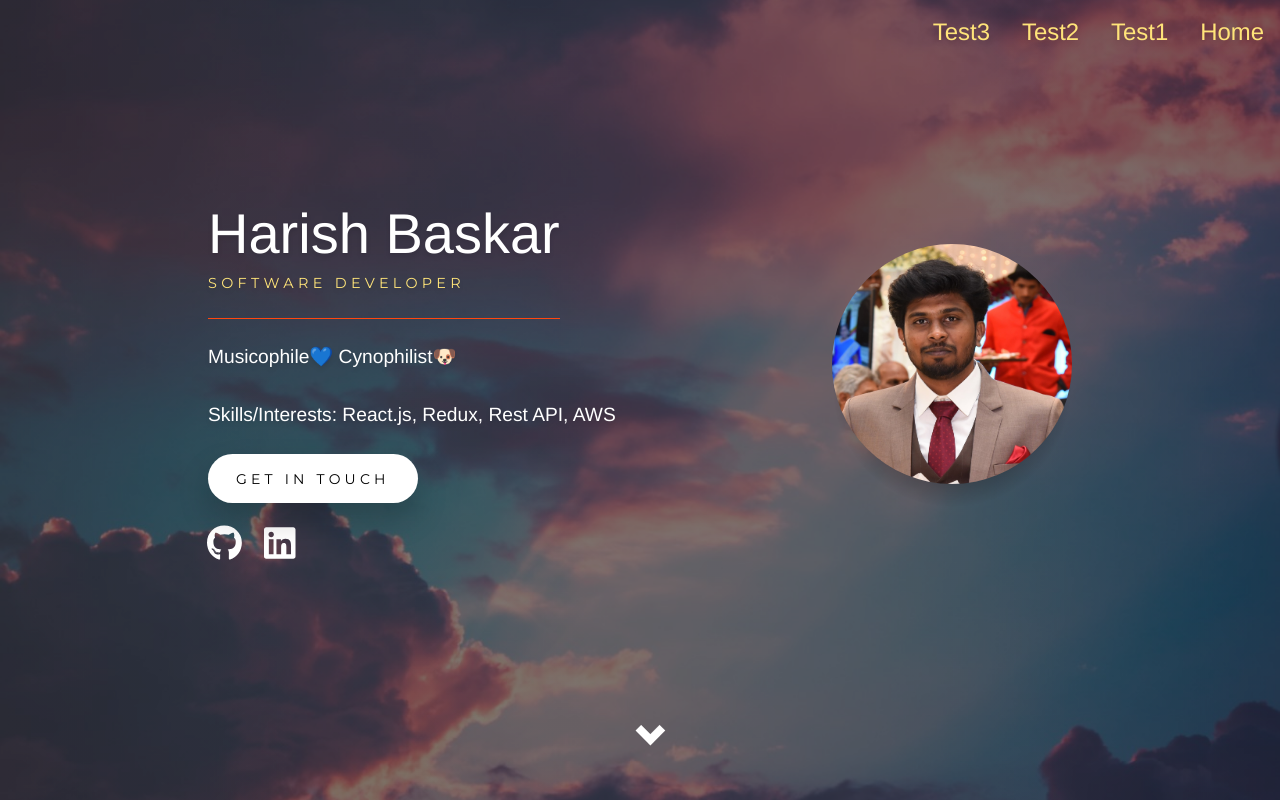
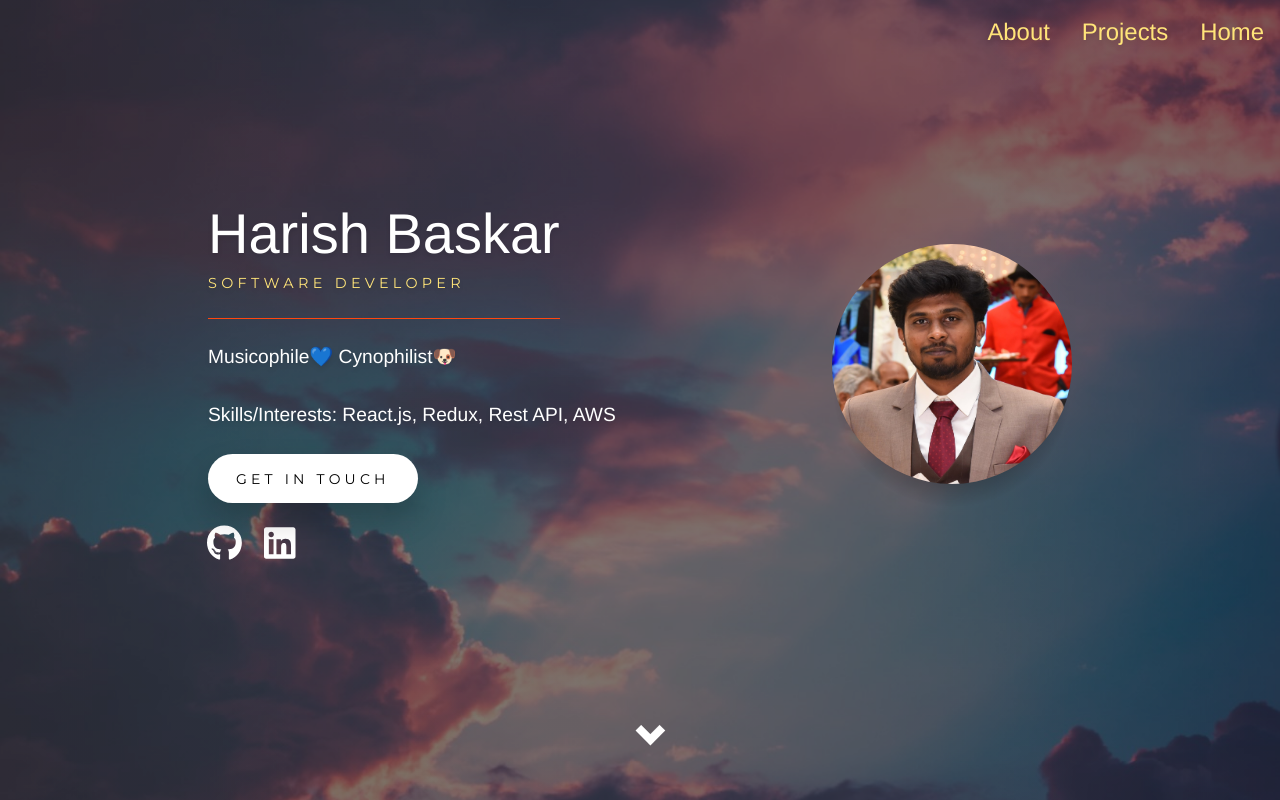
Before and after one commit to HarishBaskar/my-resume, a React (Create React App) app: page / in a window 1280 px wide. Shown: the top 800 px of the page. Built offline with nearby package versions, Linux system fonts and the light colour scheme.

Commit message:
Basic setup
Basic setup of Navigation

```diff
--- a/package.json
+++ b/package.json
@@ -10,6 +10,7 @@
     "react": "^16.13.1",
     "react-animate-on-scroll": "^2.1.5",
     "react-dom": "^16.13.1",
+    "react-helmet": "^6.1.0",
     "react-parallax": "^3.0.3",
     "react-router-dom": "^5.2.0",
     "react-scripts": "3.4.1"
--- a/src/Components/Resume/Navigation/index.js
+++ b/src/Components/Resume/Navigation/index.js
@@ -1,21 +1,20 @@
 import React from "react";
 import styles from "./Navigation.module.css";
+import { Link } from "react-router-dom";
+import * as ROUTES from "../../../Constants/Routes";
 
 const Navigation = () => {
   return (
     <nav className={styles.navigation}>
       <ul className={styles.menu}>
         <li className={styles.item}>
-          <a href="#home">Home</a>
+          <Link to={ROUTES.HOME_PAGE}>Home</Link>
         </li>
         <li className={styles.item}>
-          <a href="#home">Test1</a>
+          <Link to={ROUTES.PROJECTS_PAGE}>Projects</Link>
         </li>
         <li className={styles.item}>
-          <a href="#home">Test2</a>
-        </li>
-        <li className={styles.item}>
-          <a href="#home">Test3</a>
+          <Link to={ROUTES.ABOUT_PAGE}>About</Link>
         </li>
       </ul>
     </nav>
--- /dev/null
+++ b/src/Constants/Routes.js
@@ -0,0 +1,3 @@
+export const HOME_PAGE = "/";
+export const PROJECTS_PAGE = "/projects";
+export const ABOUT_PAGE = "/about";
```
Also changed, not shown: 1 other file (tests, documents, lock files or other folders).
